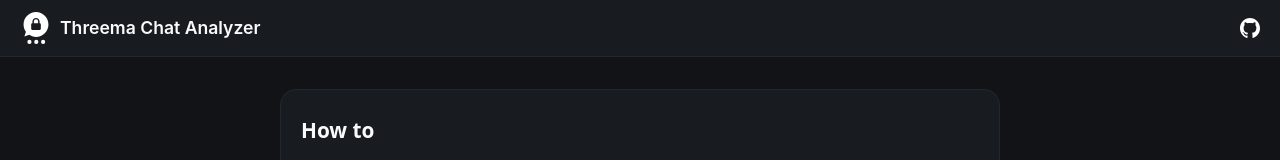
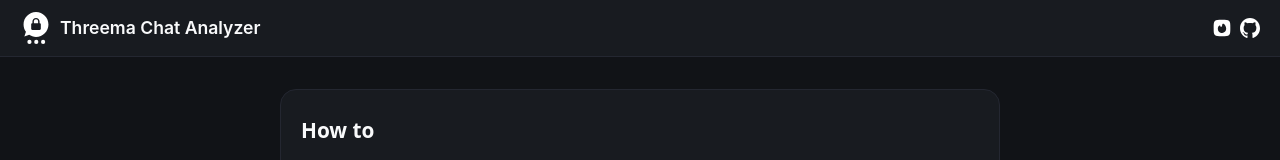
Before and after one commit to maxiking445/threema-chat-analyzer, a Vue app in the folder frontend/analyzer-frontend/: page / in a window 1280 px wide. Shown: the top 160 px of the page. Built offline with nearby package versions, Linux system fonts and the light colour scheme.

Commit message:
feat: add fire.svg asset and enhance toast notifications with success messages

```diff
--- a/frontend/analyzer-frontend/src/components/DragnDrop.vue
+++ b/frontend/analyzer-frontend/src/components/DragnDrop.vue
@@ -39,6 +39,10 @@
 import { UploadApi } from '@/generated/api'
 import { ref } from 'vue'
 import { pushErrorToast } from '@/service/ToastService'
+import { pushSuccessToast } from '@/service/ToastService'
+import { useRouter } from 'vue-router'
+
+const router = useRouter()
 
 const isActive = ref(false)
 const selectedFile = ref(null)
@@ -60,6 +64,7 @@ const onUpload = () => {
     file: selectedFile.value,
     xZipPassword: password.value,
   }).then((response) => {
+    pushSuccessToast('Upload successful')
     console.log('Upload successful:', response)
     router.push('/view')
   }).catch((error) => {
--- a/frontend/analyzer-frontend/src/components/Header.vue
+++ b/frontend/analyzer-frontend/src/components/Header.vue
@@ -5,16 +5,54 @@
                 <img alt="Vue logo" class="logo" src="../assets/logo.svg" width="32" height="32" />
                 <h1 class="title">Threema Chat Analyzer</h1>
             </div>
+            <div class="header-right">
+                <a class="additional-link" @click="handleRemoveData" target="_blank" rel="noopener noreferrer" title="Remove Data">
+                    <img src="../assets/fire.svg" alt="Additional" class="github-icon" />
+                </a>
+                <a class="github-link"  href="https://github.com/maxiking445/threema-chat-analyzer" target="_blank"
+                    rel="noopener noreferrer">
+                    <img src="../assets/github.svg" alt="GitHub" class="github-icon" />
+                </a>
 
-            <a class="github-link" href="https://github.com/maxiking445/threema-chat-analyzer" target="_blank"
-                rel="noopener noreferrer">
-                <img src="../assets/github.svg" alt="GitHub" class="github-icon" />
-            </a>
+            </div>
         </header>
     </div>
 </template>
 
+<script setup>
+import { UploadApi } from '@/generated/api';
+import { pushErrorToast } from '@/service/ToastService'
+import { pushSuccessToast } from '@/service/ToastService'
+
+
+
+const uploadApi = new UploadApi();
+
+const handleRemoveData = () => {
+    uploadApi.deleteZipDelete().then(() => {
+        pushSuccessToast('Data removed successfully');
+        console.log('Data removed successfully');
+    }).catch((error) => {
+        pushErrorToast(error.response?.data || 'Error removing data');
+        console.error('Error removing data:', error);
+    });
+}
+
+</script>
 <style scoped>
+.header-right {
+    display: flex;
+    align-items: center;
+    gap: 0.5rem;
+}
+
+.additional-link {
+    display: inline-flex;
+    align-items: center;
+    filter: invert(1);
+}
+
+
 .github-link {
     filter: invert(1);
 }
--- a/frontend/analyzer-frontend/src/components/Toast.vue
+++ b/frontend/analyzer-frontend/src/components/Toast.vue
@@ -1,8 +1,9 @@
 <template>
     <div class="toast-container">
         <transition-group name="toast-fade">
-            <div v-for="toast in toasts" :key="toast.id" class="toast">
-                {{ toast.message }}
+            <div v-for="toast in toasts" :key="toast.id" :class="['toast', toast.type]">
+                <strong>{{ toast.type === 'success' ? 'Success' : 'Failure' }}</strong>
+                <p>{{ toast.message }}</p>
             </div>
         </transition-group>
     </div>
@@ -31,10 +32,20 @@ const toasts = useErrorToasts()
     max-width: 320px;
     padding: 0.6rem 0.9rem;
     border-radius: 8px;
-    background: #b91c1c;
     color: #f9fafb;
     font-size: 0.85rem;
     box-shadow: 0 10px 30px rgba(0, 0, 0, 0.55);
+    display: flex;
+    flex-direction: column;
+    gap: 0.2rem;
+}
+
+.toast.success {
+    background: #16a34a;
+}
+
+.toast.error {
+    background: #b91c1c;
 }
 
 .toast-fade-enter-active,
--- a/frontend/analyzer-frontend/src/service/ToastService.ts
+++ b/frontend/analyzer-frontend/src/service/ToastService.ts
@@ -3,6 +3,7 @@ import { reactive } from "vue";
 export interface Toast {
   id: number;
   message: string;
+  type: "error" | "success";
 }
 
 const state = reactive({
@@ -12,7 +13,17 @@ const state = reactive({
 
 export function pushErrorToast(message: string, duration = 3000) {
   const id = state.nextId++;
-  state.toasts.push({ id, message });
+  state.toasts.push({ id, message, type: "error" });
+
+  window.setTimeout(() => {
+    const idx = state.toasts.findIndex((t) => t.id === id);
+    if (idx !== -1) state.toasts.splice(idx, 1);
+  }, duration);
+}
+
+export function pushSuccessToast(message: string, duration = 3000) {
+  const id = state.nextId++;
+  state.toasts.push({ id, message, type: "success" });
 
   window.setTimeout(() => {
     const idx = state.toasts.findIndex((t) => t.id === id);
```
Also changed, not shown: frontend/analyzer-frontend/src/assets/fire.svg (added).
